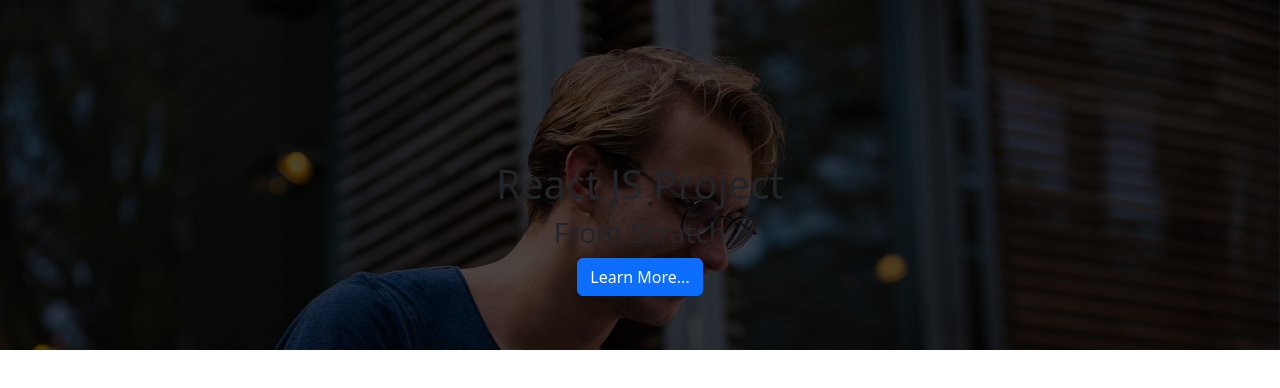
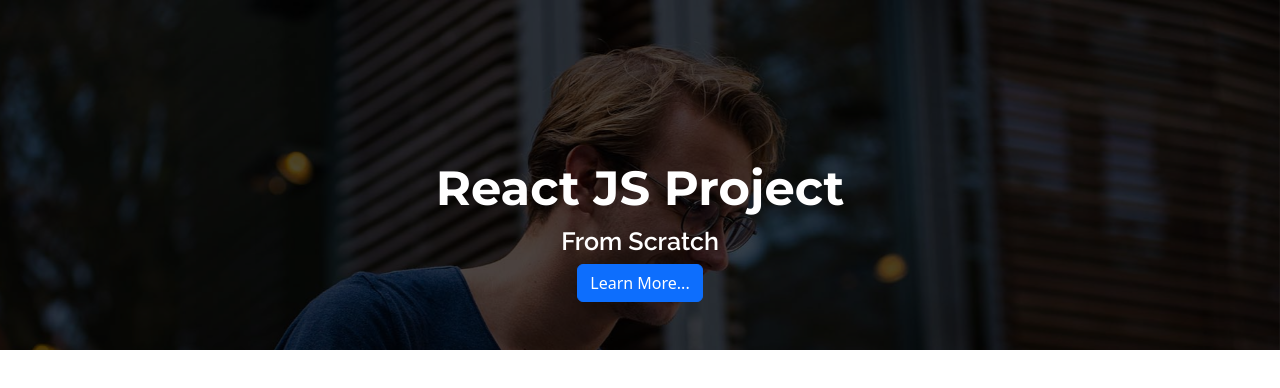
Before and after one commit to Ashraful05/react_js_template_from_scratch, a React (Create React App) app: page / in a window 1280 px wide. Shown: the top 388 px of the page. Built offline with nearby package versions, Linux system fonts and the light colour scheme.

Commit message:
top_banner_component_module_completed_with_font_family_weight_color_size_fixed

```diff
--- a/src/asset/css/custom.css
+++ b/src/asset/css/custom.css
@@ -16,3 +16,15 @@
 .topContent{
     margin-top: 10em;
 }
+.topTitle{
+    font-family: 'Montserrat',sans-serif;
+    font-weight: 700;
+    color: #ffffff;
+    font-size: 48px;
+}
+.topSubTitle{
+    font-family: 'Raleway',sans-serif;
+    font-weight: 600;
+    color: #ffffff;
+    font-size: 25px;
+}
--- a/src/components/TopBanner/TopBanner.jsx
+++ b/src/components/TopBanner/TopBanner.jsx
@@ -12,8 +12,8 @@ export default class TopBanner extends Component{
                         <Container className={'topContent'}>
                             <Row>
                                 <Col className={'text-center'}>
-                                    <h1>React JS Project</h1>
-                                    <h3>From Scratch</h3>
+                                    <h1 className={'topTitle'}>React JS Project</h1>
+                                    <h3 className={'topSubTitle'}>From Scratch</h3>
                                     <Button>Learn More...</Button>
                                 </Col>
                             </Row>
```
